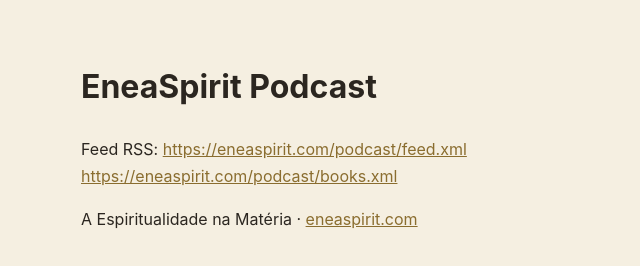
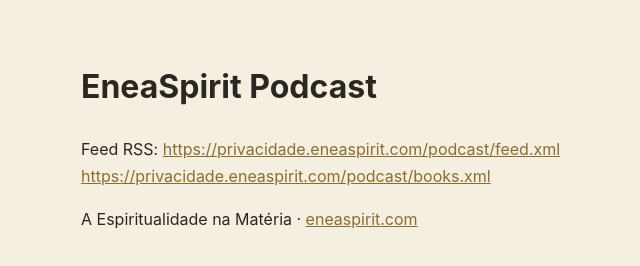
Before and after one commit to Garrysdev/eneaspirit-media, a plain HTML site: page podcast/index.html in a window 1280 px wide. Shown: the whole page, without its empty margins (239-879 px from the left). Drawn offline with Linux system fonts and the light colour scheme.

Commit message:
deploy podcast index.html

```diff
--- a/podcast/index.html
+++ b/podcast/index.html
@@ -2,6 +2,6 @@
 <title>EneaSpirit Podcast</title><meta name="robots" content="noindex">
 <style>body{font-family:-apple-system,Segoe UI,sans-serif;background:#F5EFE1;color:#2b2620;max-width:640px;margin:60px auto;padding:0 24px;line-height:1.7}a{color:#8a6d2f}</style>
 </head><body><h1>EneaSpirit Podcast</h1>
-<p>Feed RSS: <a href="https://eneaspirit.com/podcast/feed.xml">https://eneaspirit.com/podcast/feed.xml</a><br><a href="https://eneaspirit.com/podcast/books.xml">https://eneaspirit.com/podcast/books.xml</a></p>
+<p>Feed RSS: <a href="https://privacidade.eneaspirit.com/podcast/feed.xml">https://privacidade.eneaspirit.com/podcast/feed.xml</a><br><a href="https://privacidade.eneaspirit.com/podcast/books.xml">https://privacidade.eneaspirit.com/podcast/books.xml</a></p>
 <p>A Espiritualidade na Matéria · <a href="https://eneaspirit.com">eneaspirit.com</a></p>
 </body></html>
```
